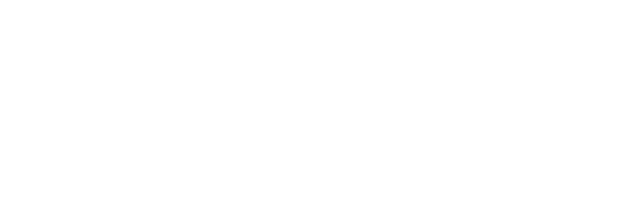
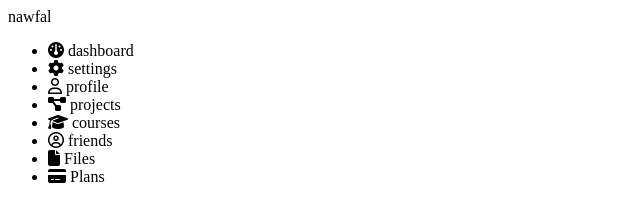
Before and after one commit to Nawfal-Ben/Dashboard, a plain HTML site: page index.html in a window 1280 px wide. Shown: the whole page, without its empty margins (0-640 px from the left). Drawn offline with Linux system fonts and the light colour scheme.

Commit message:
create structure of the side bar

```diff
--- a/index.html
+++ b/index.html
@@ -5,10 +5,51 @@
     <meta http-equiv="X-UA-Compatible" content="IE=edge">
     <meta name="viewport" content="width=device-width, initial-scale=1.0">
     <title>Dashboard</title>
+
+    <!-- Link CSS files -->
     <link rel="stylesheet" href="style.css">
+
+    <!-- Font awesome library -->
+    <link rel="stylesheet" href="https://cdnjs.cloudflare.com/ajax/libs/font-awesome/6.3.0/css/all.min.css" integrity="sha512-SzlrxWUlpfuzQ+pcUCosxcglQRNAq/DZjVsC0lE40xsADsfeQoEypE+enwcOiGjk/bSuGGKHEyjSoQ1zVisanQ==" crossorigin="anonymous" referrerpolicy="no-referrer" />
 </head>
 <body>
-
+    <aside>
+        <span class="logo">nawfal</span>
+        <ul>
+            <li>
+                <i class="fa-solid fa-gauge"></i>
+                <span>dashboard</span>
+            </li>
+            <li>
+                <i class="fa-solid fa-gear"></i>
+                <span>settings</span>
+            </li>
+            <li>
+                <i class="fa-regular fa-user"></i>
+                <span>profile</span>
+            </li>
+            <li>
+                <i class="fa-solid fa-diagram-project"></i>
+                <span>projects</span>
+            </li>
+            <li>
+                <i class="fa-solid fa-graduation-cap"></i>
+                <span>courses</span>
+            </li>
+            <li>
+                <i class="fa-regular fa-circle-user"></i>
+                <span>friends</span>
+            </li>
+            <li>
+                <i class="fa-solid fa-file"></i>
+                <span>Files</span>
+            </li>
+            <li>
+                <i class="fa-solid fa-credit-card"></i>
+                <span>Plans</span>
+            </li>
+        </ul>
+    </aside>
     <script src="script.js"></script>
 </body>
 </html>
```
